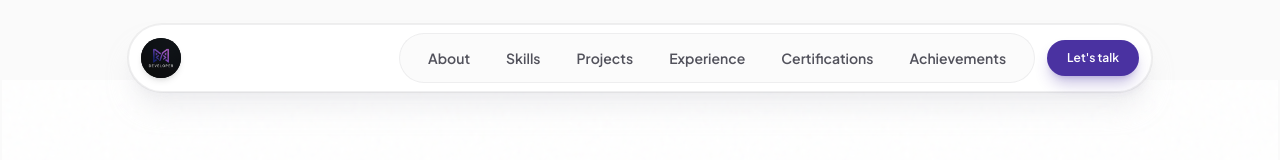
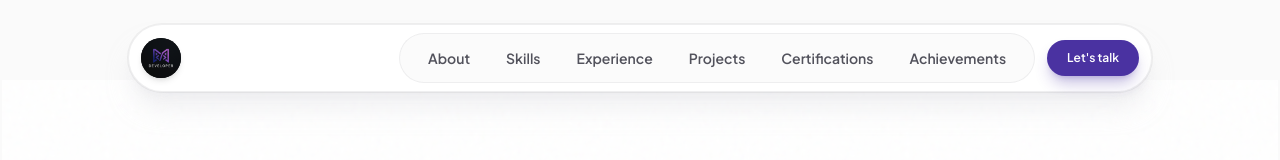
Before and after one commit to Madhusudan04337/portfolio, a React (Vite) app: page / in a window 1280 px wide. Shown: the top 160 px of the page. Built offline with nearby package versions, Linux system fonts and the light colour scheme; a web font is replaced by a local one.

Commit message:
Reorder experience navigation before projects

```diff
--- a/src/components/Layout.tsx
+++ b/src/components/Layout.tsx
@@ -50,8 +50,8 @@ export function Layout({ children }: { children: ReactNode }) {
                 <div className="hidden lg:flex items-center gap-1 bg-zinc-50/80 backdrop-blur-sm rounded-full px-3 py-1.5 border border-zinc-200/60">
                   <a href="#about" className="px-4 py-2 text-sm font-semibold text-zinc-600 hover:text-zinc-900 hover:bg-white hover:shadow-sm rounded-full transition-all">About</a>
                   <a href="#skills" className="px-4 py-2 text-sm font-semibold text-zinc-600 hover:text-zinc-900 hover:bg-white hover:shadow-sm rounded-full transition-all">Skills</a>
+                  <a href="#experience" className="px-4 py-2 text-sm font-semibold text-zinc-600 hover:text-zinc-900 hover:bg-white hover:shadow-sm rounded-full transition-all">Experience</a>
                   <a href="#projects" className="px-4 py-2 text-sm font-semibold text-zinc-600 hover:text-zinc-900 hover:bg-white hover:shadow-sm rounded-full transition-all">Projects</a>
-                  <a href="#experience" className="px-4 py-2 text-sm font-semibold text-zinc-600 hover:text-zinc-900 hover:bg-white hover:shadow-sm rounded-full transition-all">Experience</a>
                   <a href="#certifications" className="px-4 py-2 text-sm font-semibold text-zinc-600 hover:text-zinc-900 hover:bg-white hover:shadow-sm rounded-full transition-all">Certifications</a>
                   <a href="#achievements" className="px-4 py-2 text-sm font-semibold text-zinc-600 hover:text-zinc-900 hover:bg-white hover:shadow-sm rounded-full transition-all">Achievements</a>
                 </div>
--- a/src/components/MobileFAB.tsx
+++ b/src/components/MobileFAB.tsx
@@ -21,8 +21,8 @@ interface MenuItem {
 const menuItems: MenuItem[] = [
   { label: "About", href: "#about", icon: User },
   { label: "Skills", href: "#skills", icon: Code },
+  { label: "Experience", href: "#experience", icon: Briefcase },
   { label: "Projects", href: "#projects", icon: Layers },
-  { label: "Experience", href: "#experience", icon: Briefcase },
   { label: "Certifications", href: "#certifications", icon: Award },
   { label: "Achievements", href: "#achievements", icon: Trophy },
   { label: "Let's talk", href: "#contact", icon: MessageSquare },
--- a/src/data/projects.ts
+++ b/src/data/projects.ts
@@ -85,7 +85,7 @@ export const showcaseData = [
       'Accessible, free voter resource',
     ],
     technologies: ['Web app', 'Accessibility', 'Civic tech'],
-    liveUrl: "https://voter-education-779344188603.asia-south1.run.app/",
+    liveUrl: "",
     repoUrl: "https://github.com/Madhusudan04337/election-assistant.git",
   },
   {
```
